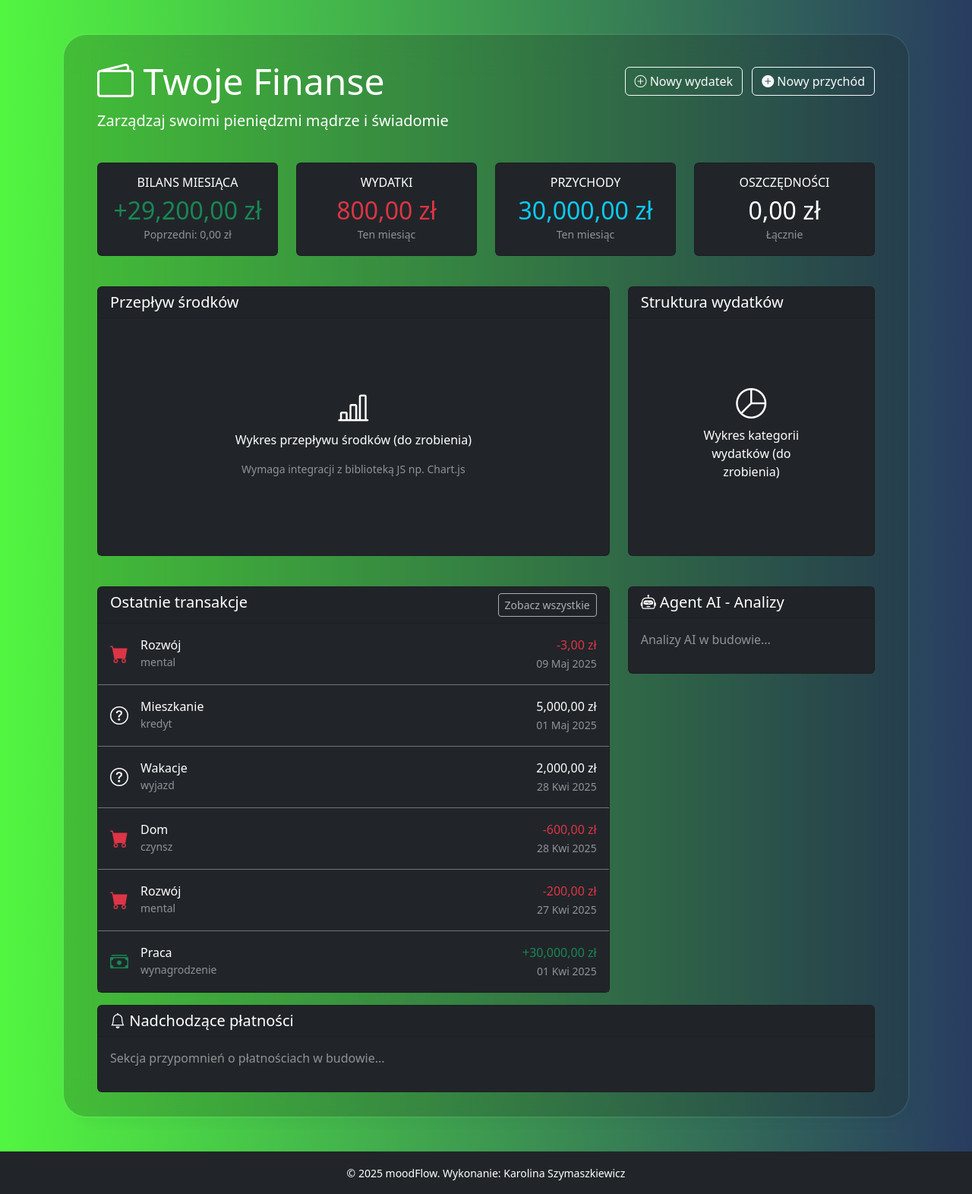
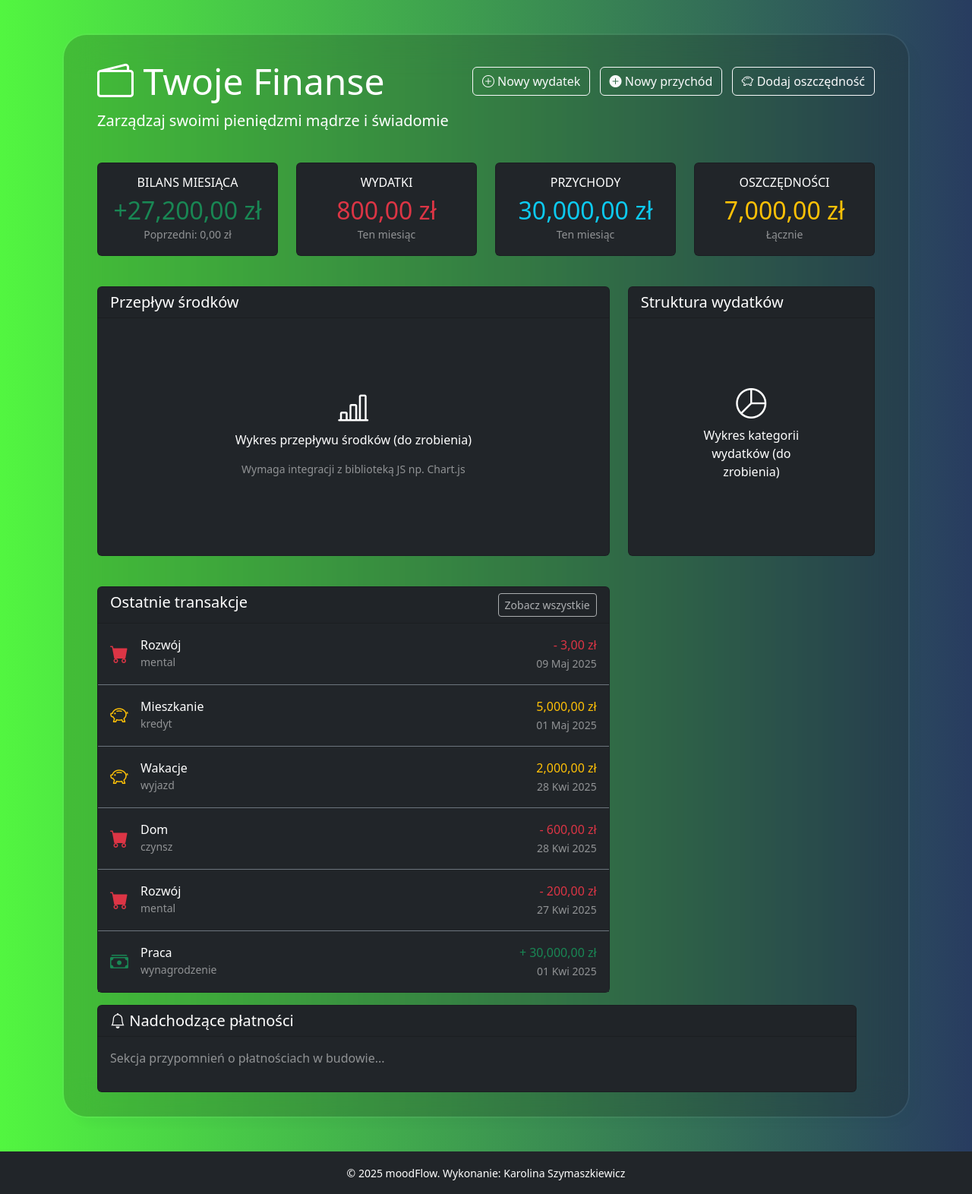
Before and after one commit to KarlaSz/MoodFlow-App, a Django app: page /finanse in a window 1280 px wide. Shown: the part 124-1696 px from the top of the page at 76% size. Run offline with Django 5.2, Linux system fonts and the light colour scheme; a user stored in the database is signed in; data comes from the database, SQL or seed files in the repository; both versions use the stored data as it was after the commit.

Commit message:
added saving endpoint and calculations plus logic beckend

```diff
--- a/moodFlow/myapp/models.py
+++ b/moodFlow/myapp/models.py
@@ -27,6 +27,7 @@ IDEA_STATUS = [
 TYPE_CHOICES = [
         ('expense', 'Wydatek'),
         ('income', 'Przychód'),
+        ('saving', 'Oszczędność'),
     ]
 
 class Task(models.Model):
--- a/moodFlow/myapp/templates/myapp/finanse.html
+++ b/moodFlow/myapp/templates/myapp/finanse.html
@@ -17,8 +17,11 @@
                     <a href="{% url 'add_transaction' transaction_type='wydatek' %}" class="btn btn-outline-light me-2">
                         <i class="bi bi-plus-circle"></i> Nowy wydatek
                     </a>
-                    <a href="{% url 'add_transaction' transaction_type='przychod' %}" class="btn btn-outline-light">
+                    <a href="{% url 'add_transaction' transaction_type='przychod' %}" class="btn btn-outline-light me-2">
                         <i class="bi bi-plus-circle-fill"></i> Nowy przychód
+                    </a>
+                    <a href="{% url 'add_transaction' transaction_type='oszczednosc' %}" class="btn btn-outline-light">
+                        <i class="bi bi-piggy-bank"></i> Dodaj oszczędność
                     </a>
                 </div>
             </div>
@@ -32,49 +35,46 @@
             <div class="card bg-dark text-white h-100">
                 <div class="card-body text-center">
                     <h6 class="text-uppercase mb-2">Bilans miesiąca</h6>
-                    {# Dynamiczny bilans + kolor #}
-                    {# Używamy zmiennej summary.balance obliczonej w widoku #}
                     <h2 class="mb-0 {% if summary.balance >= 0 %}text-success{% else %}text-danger{% endif %}">
                         {% if summary.balance >= 0 %}+{% endif %}{{ summary.balance|floatformat:2|intcomma }} zł
                     </h2>
-                    {# Placeholder dla poprzedniego bilansu - bez zmian na razie #}
                     <small class="text-white-50">Poprzedni: {{ summary.previous_balance|floatformat:2|intcomma }} zł</small>
                 </div>
             </div>
         </div>
+        <!-- Karta Wydatki -->
         <div class="col-md-3 mb-3">
              <div class="card bg-dark text-white h-100">
                 <div class="card-body text-center">
                     <h6 class="text-uppercase mb-2">Wydatki</h6>
-                    {# Dynamiczne wydatki #}
-                    {# Używamy zmiennej summary.expenses obliczonej w widoku #}
                     <h2 class="mb-0 text-danger">{{ summary.expenses|floatformat:2|intcomma }} zł</h2>
                     <small class="text-white-50">Ten miesiąc</small>
                 </div>
             </div>
         </div>
+        <!-- Karta Przychody -->
         <div class="col-md-3 mb-3">
              <div class="card bg-dark text-white h-100">
                 <div class="card-body text-center">
                     <h6 class="text-uppercase mb-2">Przychody</h6>
-                    {# Dynamiczne przychody #}
-                    {# Używamy zmiennej summary.income obliczonej w widoku #}
                     <h2 class="mb-0 text-info">{{ summary.income|floatformat:2|intcomma }} zł</h2>
                     <small class="text-white-50">Ten miesiąc</small>
                 </div>
             </div>
         </div>
+        <!-- Karta Oszczędności -->
         <div class="col-md-3 mb-3">
             <div class="card bg-dark text-white h-100">
                 <div class="card-body text-center">
                     <h6 class="text-uppercase mb-2">Oszczędności</h6>
-                     {# Placeholder dla oszczędności - bez zmian na razie #}
-                    <h2 class="mb-0">{{ summary.savings|floatformat:2|intcomma }} zł</h2>
+                     {# Wyświetlamy łączną sumę oszczędności #}
+                    <h2 class="mb-0 text-warning">{{ summary.savings|floatformat:2|intcomma }} zł</h2>
                     <small class="text-white-50">Łącznie</small>
                 </div>
             </div>
         </div>
     </div>
+
 
     <!-- Wykresy i wizualizacje (Pozostają placeholderami na razie) -->
     <div class="row mb-4">
@@ -149,18 +149,19 @@
                 </div>
                 <div class="card-body p-0">
                     <div class="list-group list-group-flush bg-transparent">
-                        {# Pętla przez ostatnie transakcje #}
                         {% for tx in recent_transactions %}
                         <div class="list-group-item bg-dark text-white border-secondary d-flex justify-content-between align-items-center py-3">
                             <div class="d-flex align-items-center">
                                 <div class="me-3">
-                                         {# Dynamiczna ikona na podstawie typu WEWNĘTRZNEGO #}
-                                         {% if tx.type == 'expense' %} {# Użyj 'expense' lub 'wydatek' - zależnie od modelu #}
+                                    {# Dynamiczna ikona - DODANO OBSŁUGĘ 'saving' #}
+                                    {% if tx.type == 'expense' %}
                                         <i class="bi bi-cart-fill text-danger fs-4"></i>
-                                         {% elif tx.type == 'income' %} {# Użyj 'income' lub 'przychod' - zależnie od modelu #}
+                                    {% elif tx.type == 'income' %}
                                         <i class="bi bi-cash-stack text-success fs-4"></i>
+                                    {% elif tx.type == 'saving' %}
+                                        <i class="bi bi-piggy-bank text-warning fs-4"></i>
                                     {% else %}
-                                             <i class="bi bi-question-circle fs-4"></i> {# Ikona dla nieznanego typu #}
+                                        <i class="bi bi-question-circle fs-4"></i>
                                     {% endif %}
                                 </div>
                                 <div>
@@ -169,9 +170,9 @@
                                 </div>
                             </div>
                             <div class="text-end">
-                                     {# Logika wyświetlania kwoty - plus/minus #}
-                                     <div class="{% if tx.type == 'expense' %}text-danger{% elif tx.type == 'income' %}text-success{% endif %}">
-                                         {% if tx.type == 'expense' %}-{% elif tx.type == 'income' %}+{% endif %}{{ tx.amount|floatformat:2|intcomma }} zł
+                                <div class="{% if tx.type == 'expense' %}text-danger{% elif tx.type == 'income' %}text-success{% elif tx.type == 'saving' %}text-warning{% endif %}">
+                                    {% if tx.type == 'expense' %}-{% elif tx.type == 'income' %}+{% elif tx.type == 'saving' %} {% endif %}
+                                    {{ tx.amount|floatformat:2|intcomma }} zł
                                 </div>
                                 <small class="text-white-50">{{ tx.date|date:"d M Y" }}</small>
                             </div>
@@ -181,17 +182,6 @@
                             <p class="text-white-50 mb-0">Brak zarejestrowanych transakcji.</p>
                         </div>
                         {% endfor %}
-                    </div>
-                </div>
-            </div>
-        </div>
-        <div class="col-md-4 mb-3">
-            <div class="card bg-dark text-white">
-                 <div class="card-header">
-                    <h5 class="mb-0"><i class="bi bi-robot"></i> Agent AI - Analizy</h5>
-                 </div>
-                <div class="card-body">
-                    <p class="text-white-50">Analizy AI w budowie...</p>
                     </div>
                 </div>
             </div>
--- a/moodFlow/myapp/views.py
+++ b/moodFlow/myapp/views.py
@@ -502,47 +502,45 @@ def chat(request, conversation_id=None):
 #finanse
 @login_required
 def finance(request):
-    """Główny widok strony finansowej."""
     user = request.user
     today = timezone.now().date()
     current_month = today.month
     current_year = today.year
 
-    # 1. Pobierz ostatnie transakcje (np. 10) - bez zmian
+    # 1. Ostatnie transakcje - bez zmian
     recent_transactions = Transaction.objects.filter(user=user).order_by('-date', '-created_at')[:10]
 
-    # 2. Oblicz podsumowanie BIEŻĄCEGO miesiąca
-    #    Filtrujemy transakcje użytkownika z bieżącego roku i miesiąca
+    # 2. Podsumowanie miesiąca
     monthly_transactions = Transaction.objects.filter(
         user=user,
         date__year=current_year,
         date__month=current_month
     )
+    monthly_income_sum = monthly_transactions.filter(type='income').aggregate(total=Sum('amount'))['total'] or Decimal('0.00')
+    monthly_expenses_sum = monthly_transactions.filter(type='expense').aggregate(total=Sum('amount'))['total'] or Decimal('0.00')
 
-    #    Obliczamy sumę przychodów dla bieżącego miesiąca
-    #    Używamy 'income' jako wewnętrznej nazwy typu (zgodnie z sugestią w komentarzu modelu)
-    #    Jeśli Twój model używa 'przychod', zmień 'income' na 'przychod' poniżej.
-    monthly_income_sum = monthly_transactions.filter(type='income').aggregate(
-        total=Sum('amount')
-    )['total'] or Decimal('0.00') # aggregate zwraca słownik {'total': suma}, .get('total') lub ['total'] da wartość lub None
+    # Opcja B: Bilans = Przychody - Wydatki - Oszczędności_z_miesiąca
 
-    #    Obliczamy sumę wydatków dla bieżącego miesiąca
-    #    Używamy 'expense' jako wewnętrznej nazwy typu.
-    #    Jeśli Twój model używa 'wydatek', zmień 'expense' na 'wydatek' poniżej.
-    monthly_expenses_sum = monthly_transactions.filter(type='expense').aggregate(
+    monthly_savings_sum = monthly_transactions.filter(type='saving').aggregate(
         total=Sum('amount')
     )['total'] or Decimal('0.00')
 
-    #    Obliczamy bilans dla bieżącego miesiąca
-    monthly_balance = monthly_income_sum - monthly_expenses_sum
+    monthly_balance = monthly_income_sum - monthly_expenses_sum - monthly_savings_sum
 
-    # Przygotuj dane dla podsumowania
+    # --- Obliczanie ŁĄCZNYCH oszczędności ---
+    # Sumujemy WSZYSTKIE transakcje typu 'saving' dla użytkownika
+    total_savings_sum = Transaction.objects.filter(
+        user=user,
+        type='saving'
+    ).aggregate(total=Sum('amount'))['total'] or Decimal('0.00')
+    # ------------------------------------------
+
     summary_data = {
-        'balance': monthly_balance,
-        'expenses': monthly_expenses_sum,
-        'income': monthly_income_sum,
-        'savings': Decimal('0.00'), # Placeholder - logika oszczędności do dodania później
-        'previous_balance': Decimal('0.00'), # Placeholder - logika bilansu poprzedniego miesiąca do dodania później
+        'balance': monthly_balance, # Bilans miesięczny
+        'expenses': monthly_expenses_sum, # Wydatki miesięczne
+        'income': monthly_income_sum, # Przychody miesięczne
+        'savings': total_savings_sum, # <-- Używam łącznej sumy oszczędności
+        'previous_balance': Decimal('0.00'), # Placeholder
     }
 
     # 3. Przygotuj dane dla budżetu (placeholder)
@@ -569,60 +567,45 @@ def finance(request):
 # --- Upewnij się, że typy w add_transaction pasują do modelu ---
 @login_required
 def add_transaction(request, transaction_type):
-    # transaction_type pochodzi z URL ('przychod' lub 'wydatek')
     user = request.user
 
-    # Mapa typów z URL na typy wewnętrzne używane w modelu
-    # Upewnij się, że klucze ('przychod', 'wydatek') pasują do Twoich URL patterns,
-    # a wartości ('income', 'expense') pasują do wartości pola 'type' w modelu Transaction.
+    # Zaktualizowane mapowanie typów z URL na typy wewnętrzne
     type_mapping = {
-        'przychod': 'income',  # Polski URL -> Angielski typ w modelu
-        'wydatek': 'expense', # Polski URL -> Angielski typ w modelu
+        'przychod': 'income',
+        'wydatek': 'expense',
+        'oszczednosc': 'saving', # <-- Dodane mapowanie dla oszczędności
     }
     internal_transaction_type = type_mapping.get(transaction_type)
 
-    # Sprawdzenie, czy typ z URL jest poprawny
     if not internal_transaction_type:
-        print(f"--- [DEBUG] BŁĄD: Nieprawidłowy typ transakcji w URL: {transaction_type}")
         raise Http404(f"Nieprawidłowy typ transakcji w URL: {transaction_type}")
 
-    # Pobranie przyjaznej nazwy typu do wyświetlenia (np. "Przychód", "Wydatek")
-    # Zakładając, że TYPE_CHOICES w modelu Transaction wygląda tak: [('expense', 'Wydatek'), ('income', 'Przychód')]
-    # Jeśli jest inaczej, dostosuj `TYPE_CHOICES` poniżej lub zaimportuj z models.py
-    try:
-        # Zaimportuj TYPE_CHOICES z models.py jeśli tam są zdefiniowane
-        from .models import TYPE_CHOICES
-        type_display_name = dict(TYPE_CHOICES).get(internal_transaction_type, internal_transaction_type.capitalize())
-    except (ImportError, NameError):
-        # Fallback, jeśli nie można zaimportować TYPE_CHOICES
-        type_display_name = transaction_type.capitalize() # Użyje 'Przychod' lub 'Wydatek' z URL
+    # Pobierz przyjazną nazwę typu (np. "Oszczędność")
+    type_display_name = dict(TYPE_CHOICES).get(internal_transaction_type, internal_transaction_type.capitalize())
 
     if request.method == 'POST':
+        # Przekazujemy transaction_type do formularza, jeśli formularz go potrzebuje
+        # (np. do filtrowania kategorii)
         form = TransactionForm(request.POST, user=user, transaction_type=internal_transaction_type)
         if form.is_valid():
             try:
                 transaction = form.save(commit=False)
                 transaction.user = user
-                # Ustawiamy typ transakcji na podstawie wewnętrznego typu ('income'/'expense')
-                transaction.type = internal_transaction_type
+                transaction.type = internal_transaction_type # Ustaw poprawny typ
                 transaction.save()
-                print(f"--- [DEBUG] Zapisano transakcję typu: {internal_transaction_type}")
-                # messages.success(request, f"Dodano {type_display_name.lower()}!") # Opcjonalny komunikat
+                # messages.success(request, f"Dodano {type_display_name.lower()}!")
                 return redirect('finance')
             except Exception as e:
-                print(f"--- [DEBUG] BŁĄD podczas ZAPISU transakcji: {e} ---")
-                # Można dodać logowanie błędu lub komunikat dla użytkownika
-                form.add_error(None, "Wystąpił nieoczekiwany błąd podczas zapisu transakcji.") # Błąd ogólny formularza
+                print(f"Błąd zapisu transakcji: {e}")
+                form.add_error(None, "Wystąpił błąd podczas zapisu.")
         else:
-            print(f"--- [DEBUG] Formularz NIE JEST PRAWIDŁOWY (typ: {internal_transaction_type}) ---")
-            print("--- [DEBUG] Błędy formularza:\n", form.errors.as_json()) # .as_json() jest często bardziej czytelne
-    else: # GET request
+             print("Błędy formularza:", form.errors.as_json())
+    else: # GET
         form = TransactionForm(user=user, transaction_type=internal_transaction_type)
-        print(f"--- [DEBUG] Tworzę formularz dla GET, typ: {internal_transaction_type}")
 
     context = {
         'form': form,
         'type_display': type_display_name,
-        'transaction_type_from_url': transaction_type, # Potrzebne do warunków w szablonie add_transaction.html
+        'transaction_type_from_url': transaction_type, # Dla warunków w szablonie
     }
     return render(request, 'myapp/add_transaction.html', context)
```
Also changed, not shown: moodFlow/myapp/templates/myapp/add_transaction.html (+6 -3 lines), moodFlow/db.sqlite3, moodFlow/myapp/migrations/0009_alter_task_options_alter_category_type_and_more.py (added). Lines whose indentation alone changed are shown as unchanged.
